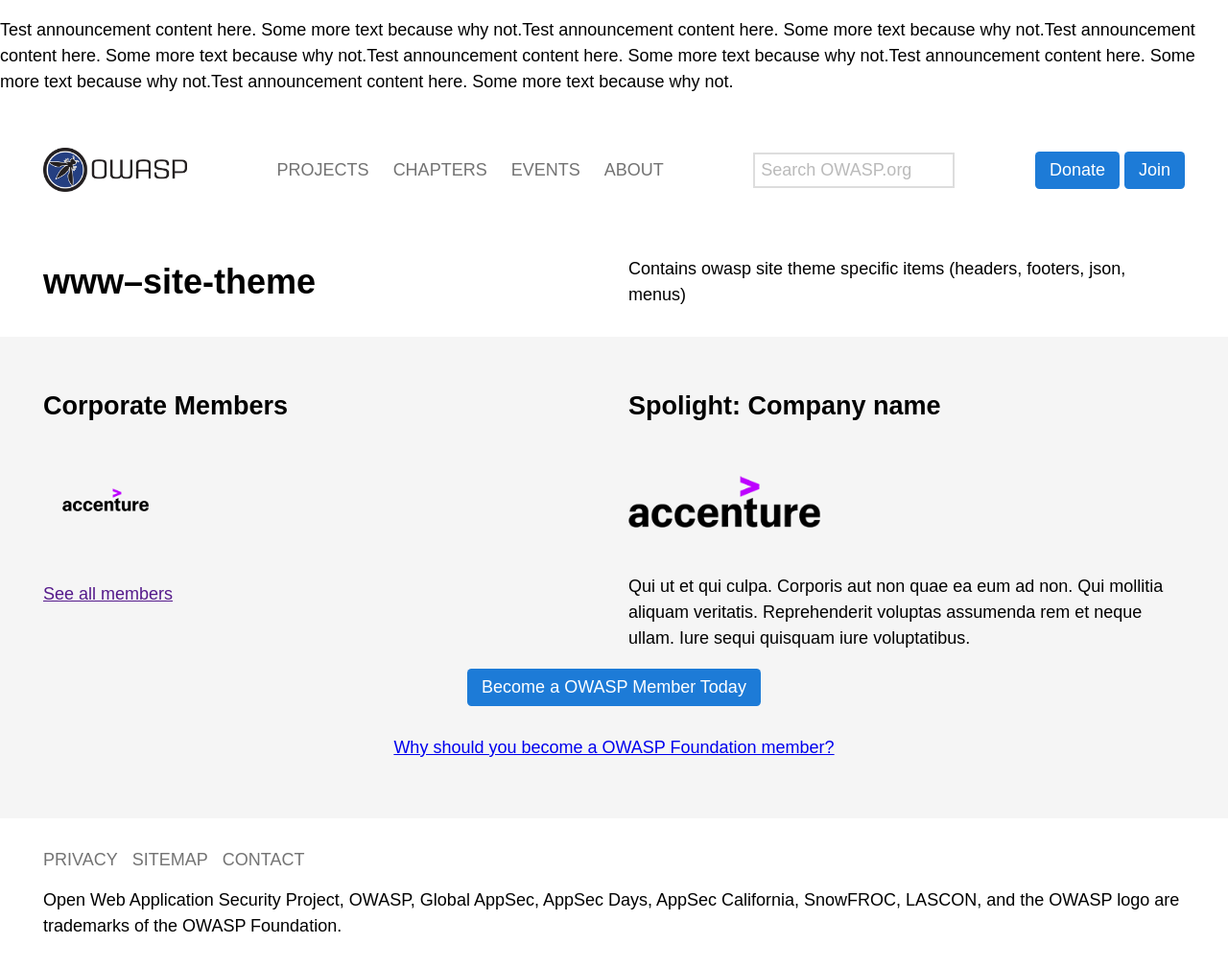
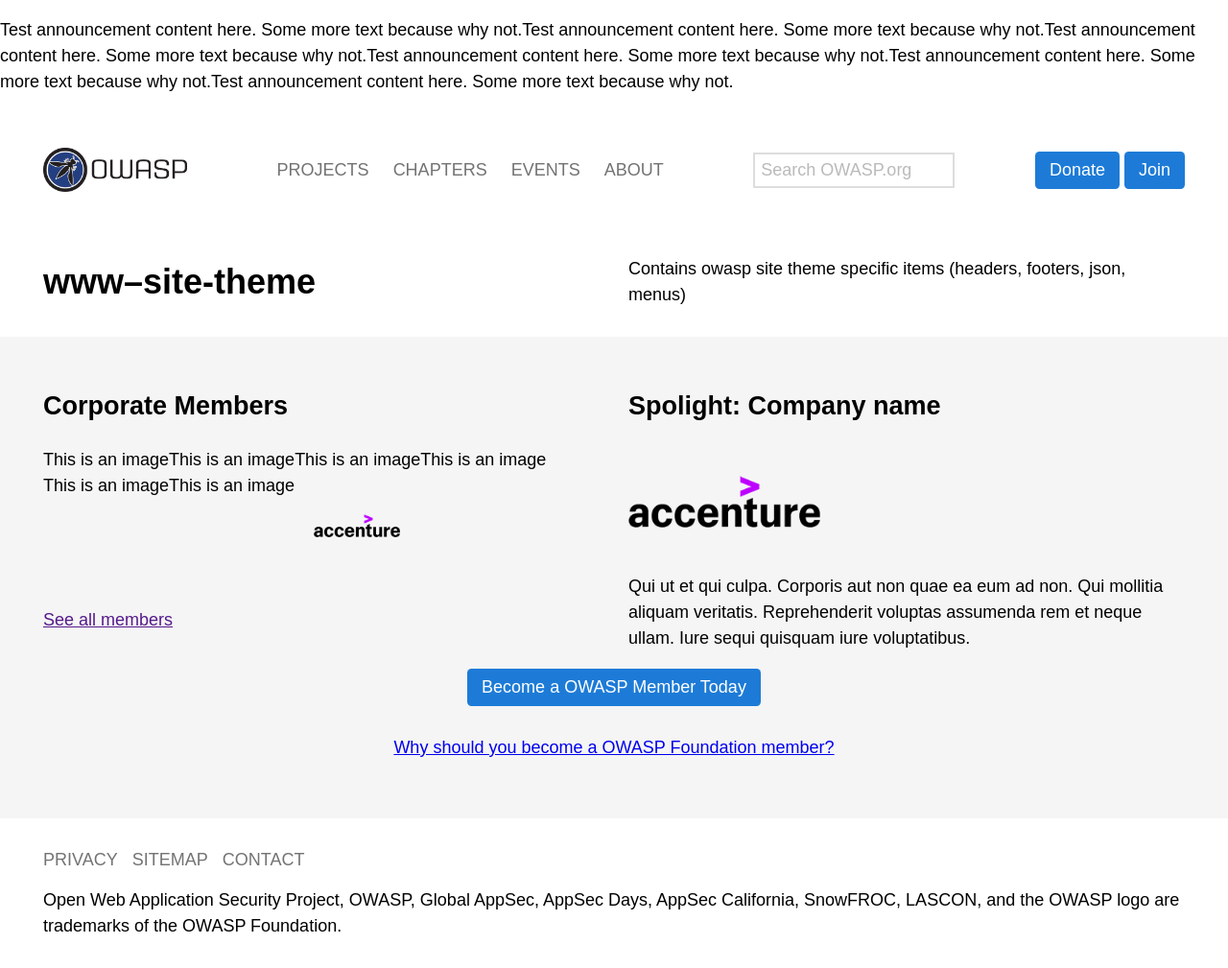
Before and after one commit to OWASP/www--site-theme, a Jekyll site: the page built from README.md, in a window 1280 px wide. Shown: the whole page at 96% size. Built offline with Jekyll 4.4.1, drawn with Linux system fonts in a browser that asks for light colours; some web fonts are replaced; our own code applies the rules of GitHub Pages for plain Markdown files.

Commit message:
Update member.html

```diff
--- a/_includes/member.html
+++ b/_includes/member.html
@@ -4,6 +4,7 @@
       <h2>Corporate Members</h2>
       <div>
         {% for image in site.static_files limit:6 %}
+        <div>This is an image</div>
           {% if image.path contains 'image/member-logo' %}
             <a href="#" class="member-logo">
               <img src="{{ site.baseurl }}{{ image.path }}" alt="image" />
```
